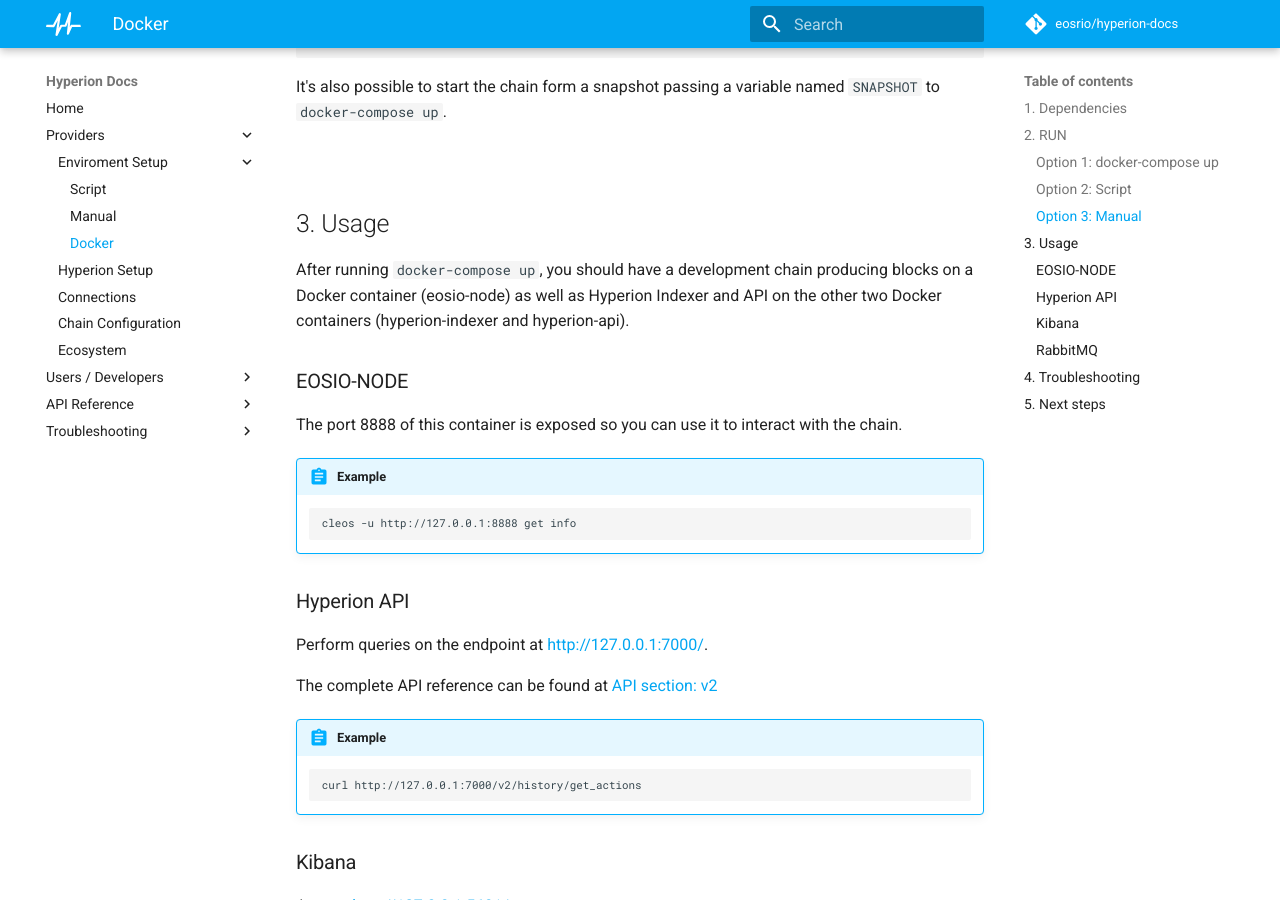
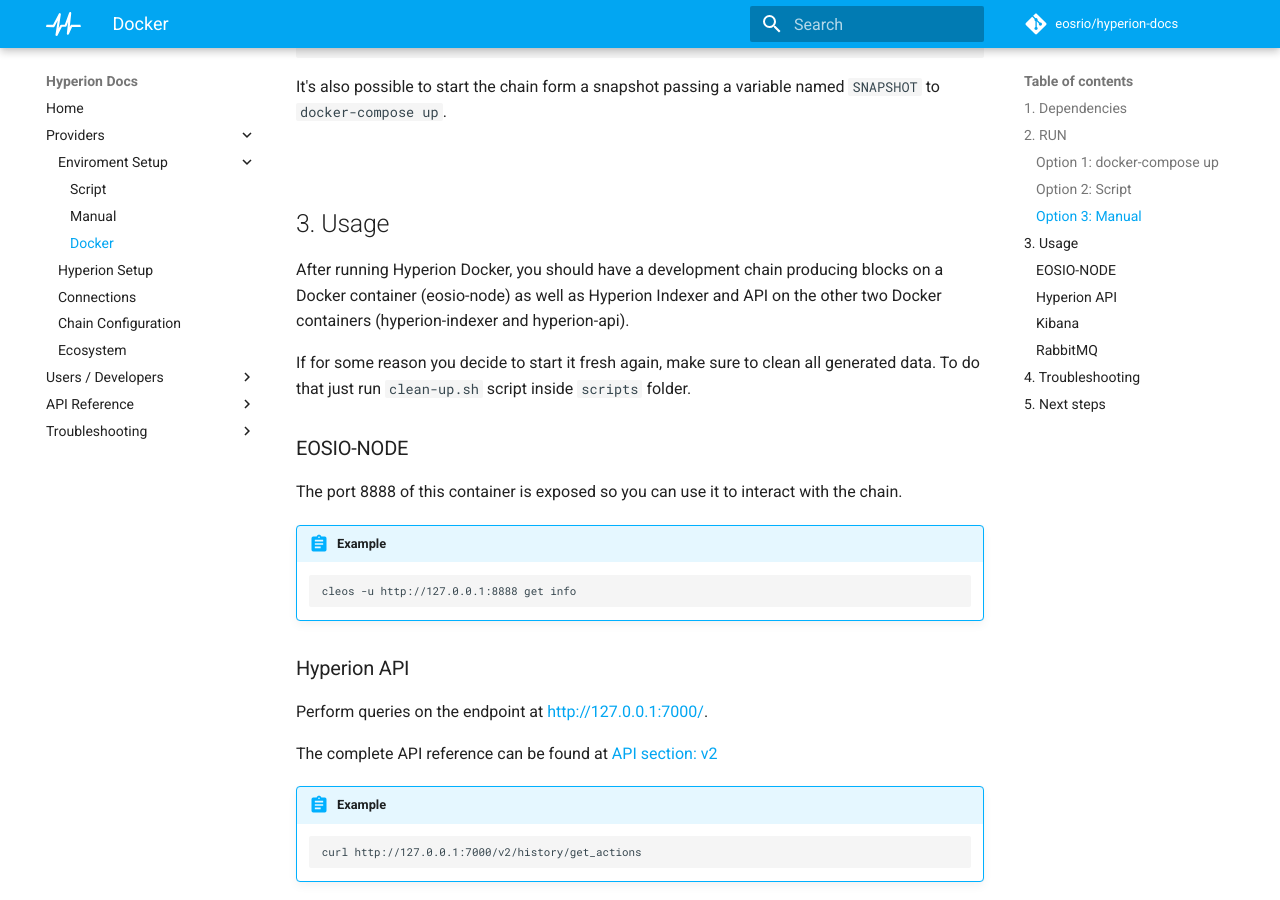
Before and after one commit to eosrio/hyperion-docs, an MkDocs documentation site: the page built from docs/docker.md, in a window 1280 px wide and 900 px high, scrolled down 2264 px. Built offline with MkDocs 1.6.1 and Material for MkDocs 9.7.7, drawn with Linux system fonts in a browser that asks for light colours; comment, search, counter and statistics services are not loaded.

Commit message:
Docker documentation updated

```diff
--- a/docs/docker.md
+++ b/docs/docker.md
@@ -76,7 +76,9 @@
 
 ## 3. Usage
 
-After running `docker-compose up`, you should have a development chain producing blocks on a Docker container (eosio-node) as well as Hyperion Indexer and API on the other two Docker containers (hyperion-indexer and hyperion-api).
+After running Hyperion Docker, you should have a development chain producing blocks on a Docker container (eosio-node) as well as Hyperion Indexer and API on the other two Docker containers (hyperion-indexer and hyperion-api).
+
+If for some reason you decide to start it fresh again, make sure to clean all generated data. To do that just run `clean-up.sh` script inside `scripts` folder.
 
 ### EOSIO-NODE
 The port 8888 of this container is exposed so you can use it to interact with the chain.
```
